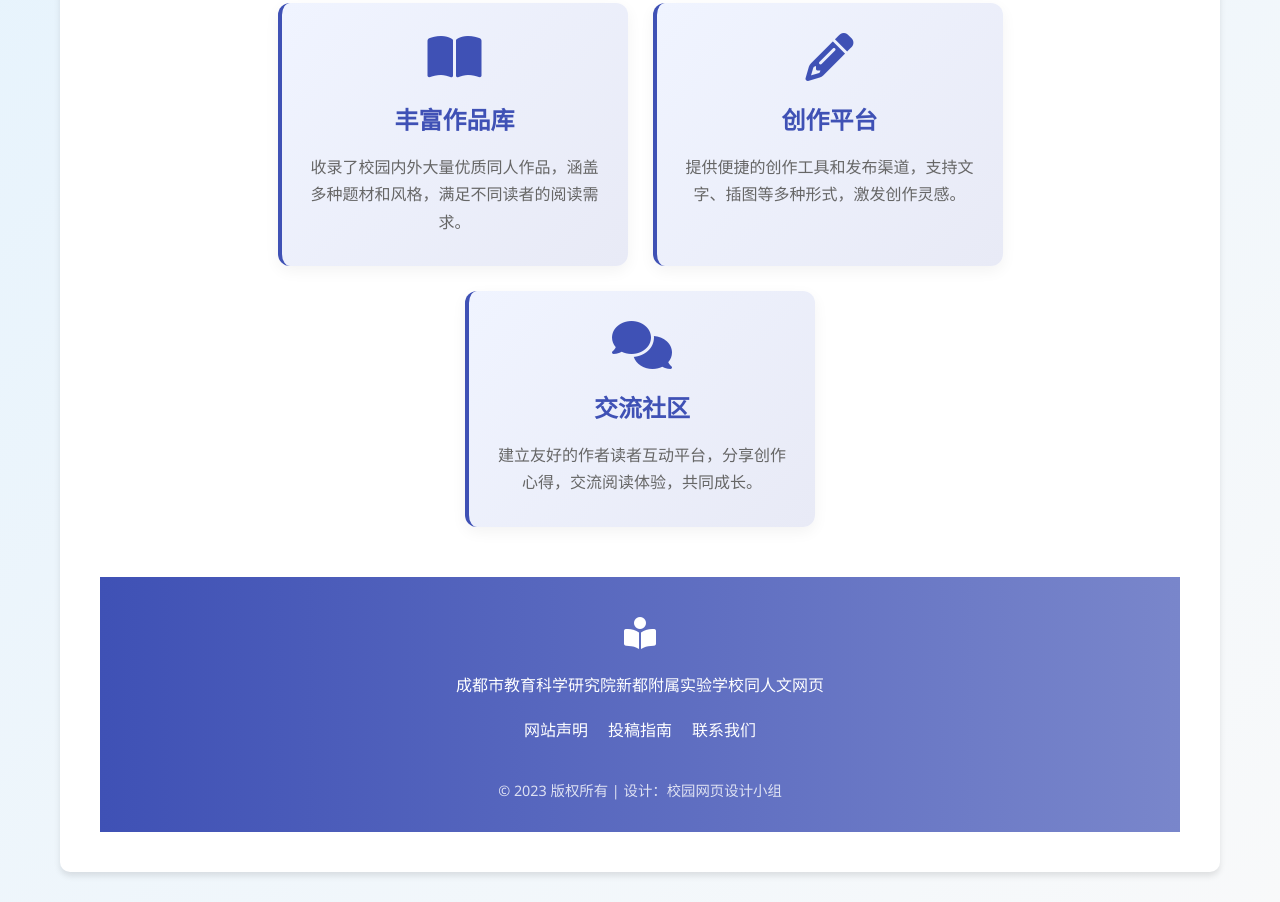
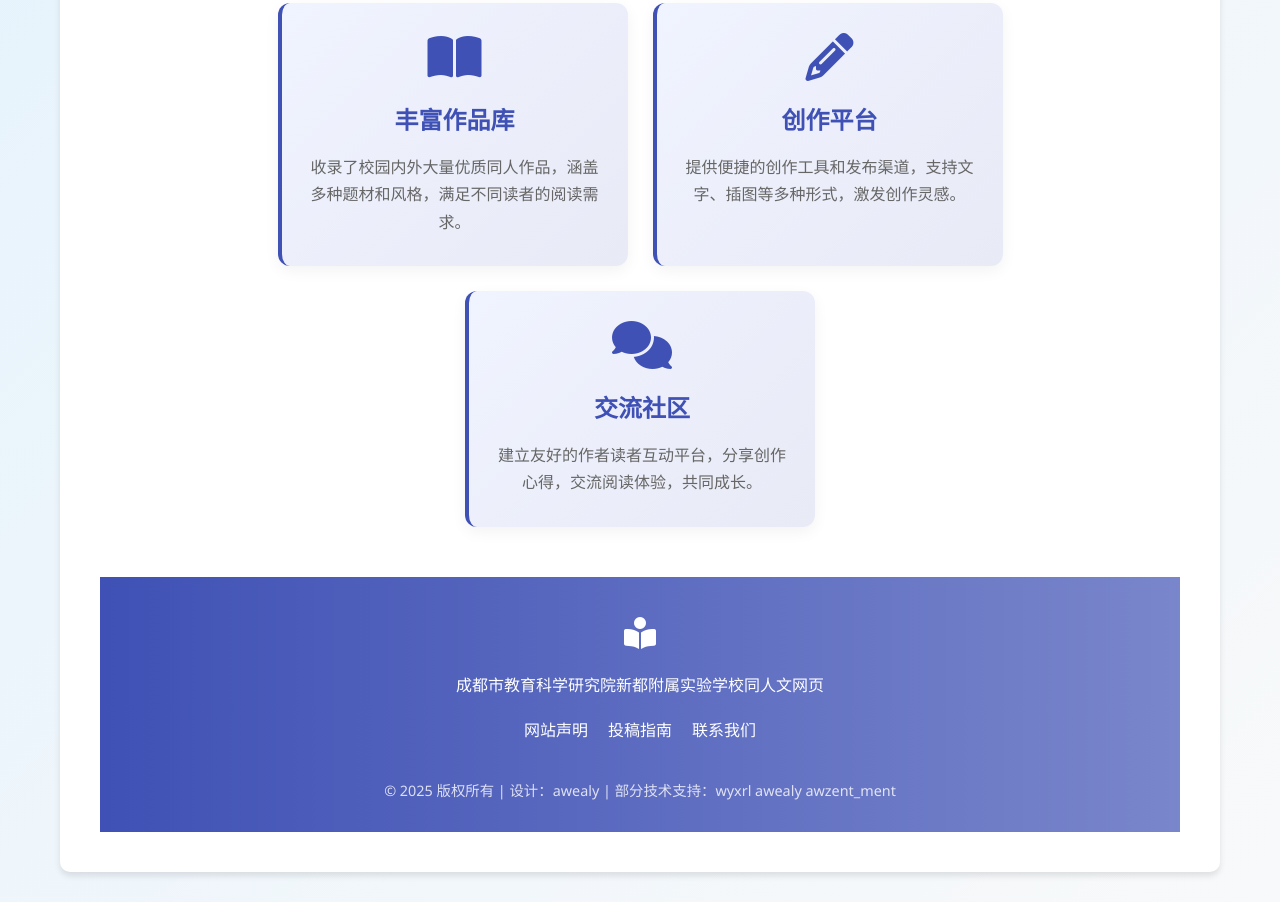
Before and after one commit to awealy/xiaoshuo, a plain HTML site: page index.html in a window 1280 px wide. Shown: the part 563-1465 px from the top of the page. Drawn offline with Linux system fonts and the light colour scheme.

Commit message:
Update index.html
Signed-off-by: awealy <wangyue_8391@163.com>

```diff
--- a/index.html
+++ b/index.html
@@ -468,7 +468,7 @@
                     <a href="#">投稿指南</a>
                     <a href="#">联系我们</a>
                 </div>
-                <p class="copyright">© 2023 版权所有 | 设计：校园网页设计小组</p>
+                <p class="copyright">© 2025 版权所有 | 设计：awealy | 部分技术支持：wyxrl awealy awzent_ment</p>
             </div>
         </div>
     </footer>
```
